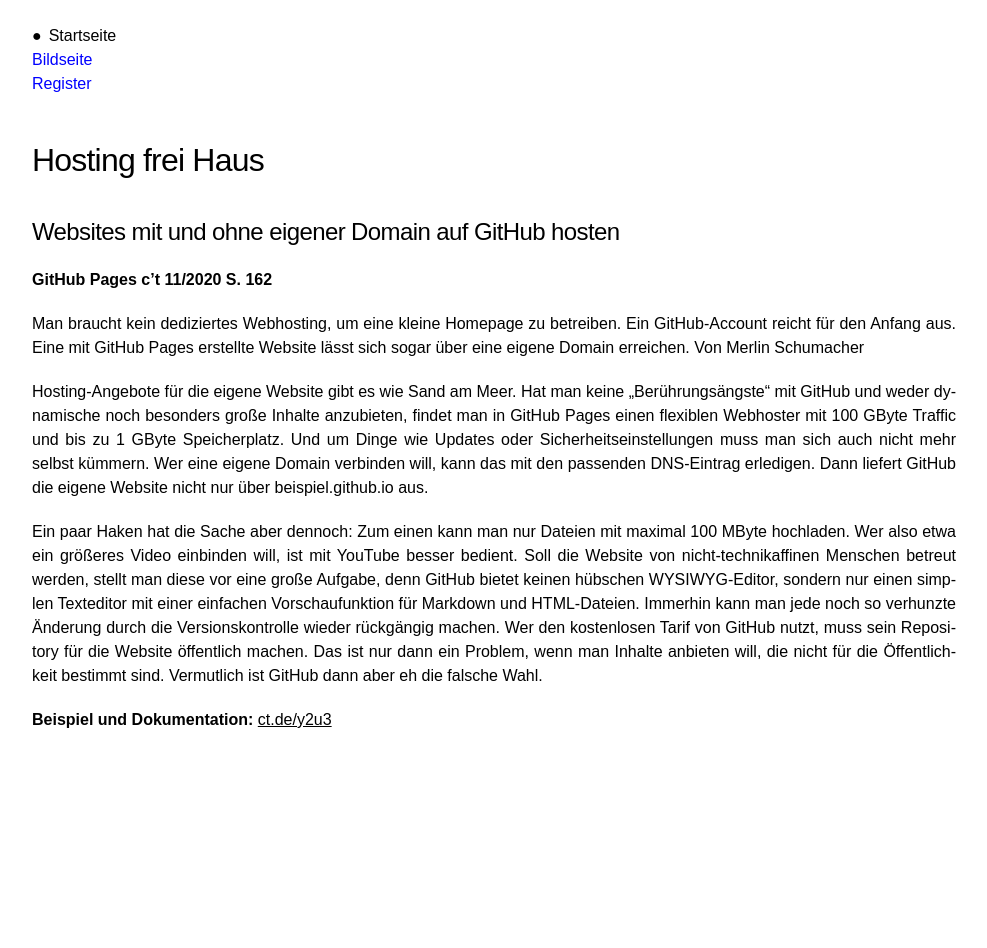
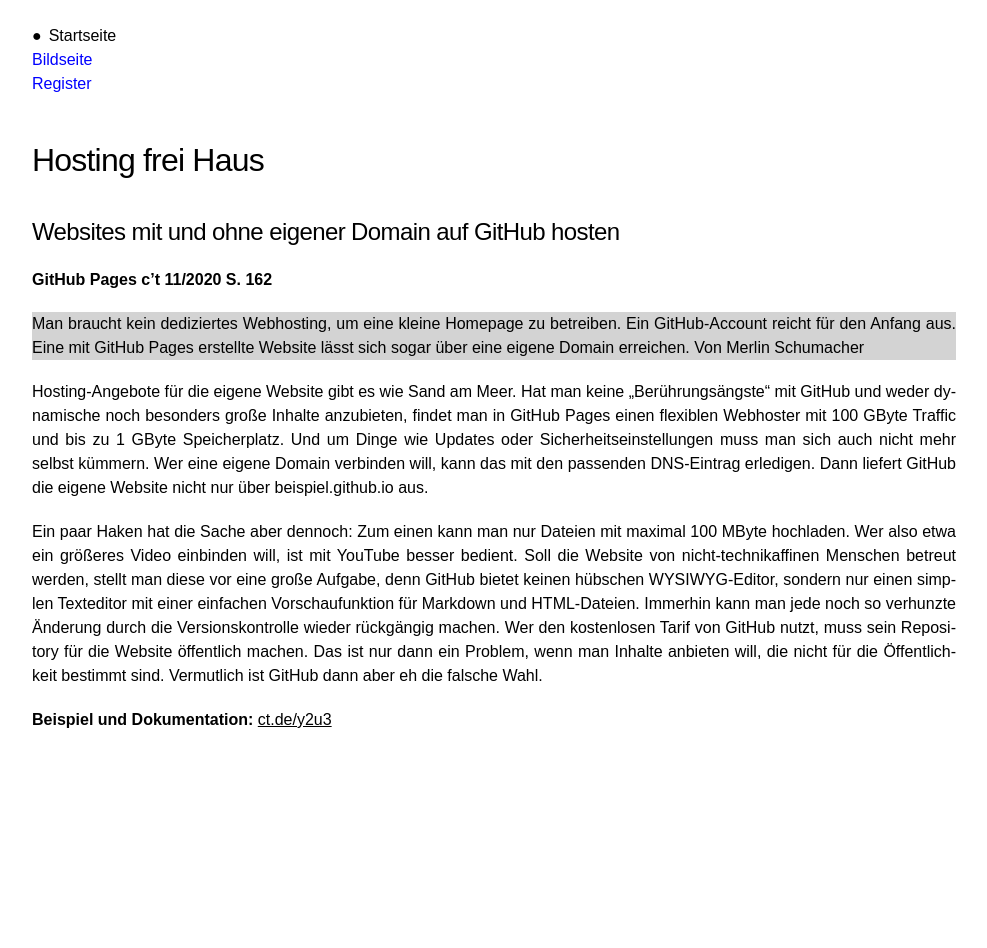
Before and after one commit to webuser-ralf/webuser-ralf.github.io, a Jekyll site: the page built from index.md, in a window 1280 px wide. Shown: the whole page, without its empty margins (146-1133 px from the left). Built offline with Jekyll 4.4.1, drawn with Linux system fonts in a browser that asks for light colours; our own code applies the rules of GitHub Pages for plain Markdown files.

Commit message:
Update layout.scss

```diff
--- a/_sass/layout.scss
+++ b/_sass/layout.scss
@@ -11,6 +11,10 @@
 p {
     text-align: justify;
     hyphens: auto;
+}
+
+blockquote p {
+    background: lightgray;
 }
 
 @for $index from 1 through 6 {
```
